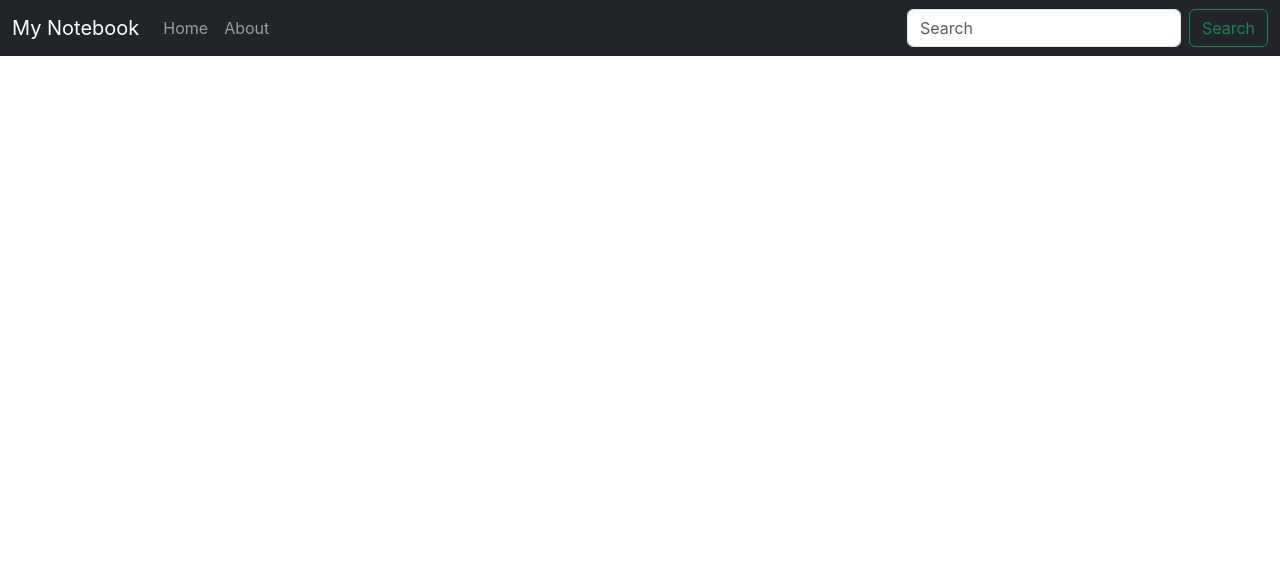
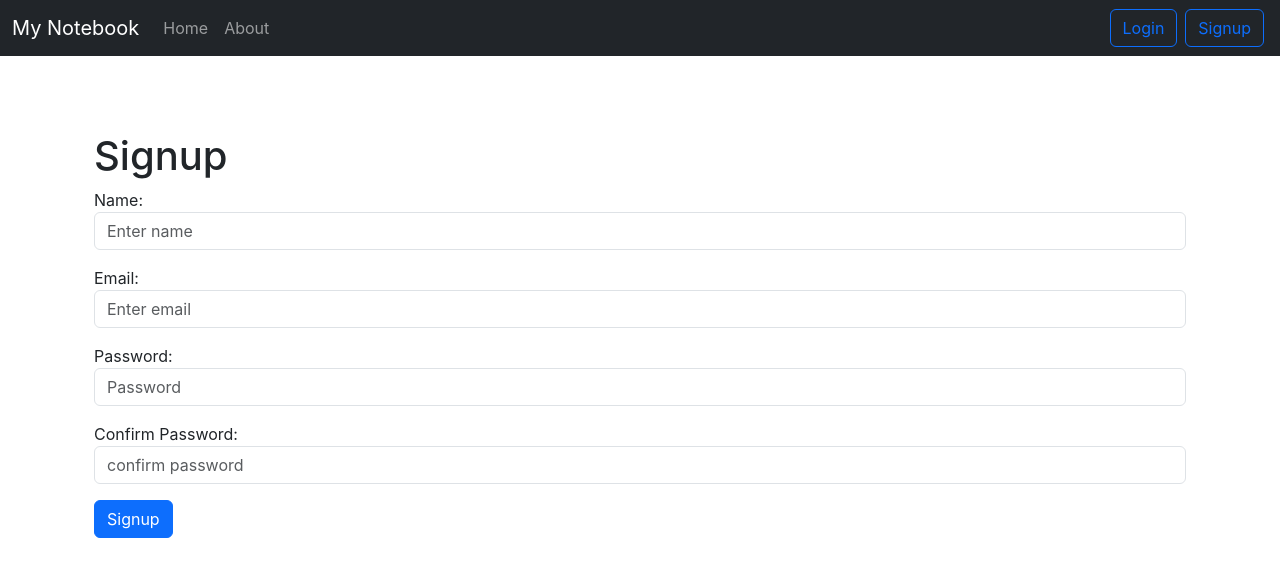
Before and after one commit to shiwalikamboj/notescraft, a React (Create React App) app: page /signup in a window 1280 px wide. Shown: the top 576 px of the page. Built offline with nearby package versions, Linux system fonts and the light colour scheme.

Commit message:
created login and signup form

```diff
--- a/src/App.js
+++ b/src/App.js
@@ -5,8 +5,10 @@ import Home from "./components/Home";
 import About from "./components/About";
 import AlertState from "./context/alert/alertState";
 import Alert from "./components/Alert";
+import Login from "./components/Auth/Login";
 import { BrowserRouter as Router, Routes, Route } from "react-router-dom";
 import NoteState from "./context/notes/noteState";
+import Signup from "./components/Auth/Signup";
 
 function App() {
   return (
@@ -20,6 +22,8 @@ function App() {
               <Routes>
                 <Route path="/" element={<Home />} />
                 <Route path="/about" element={<About />} />
+                <Route path="/login" element={<Login />} />
+                <Route path="/signup" element={<Signup />} />
               </Routes>
             </div>
           </Router>
--- a/src/components/AddNote.js
+++ b/src/components/AddNote.js
@@ -8,7 +8,7 @@ function AddNote() {
   const [note, setNote] = useState({
     title: "",
     description: "",
-    tag: "general",
+    tag: "",
   });
 
   const onChange = (e) => {
@@ -16,7 +16,11 @@ function AddNote() {
   };
   const handleAddNote = (e) => {
     e.preventDefault();
+    if (note.tag === "") {
+      note.tag = "General";
+    }
     addNote(note.title, note.description, note.tag);
+    setNote({ title: "", description: "", tag: "" });
   };
   return (
     <div className="container my-3">
@@ -31,6 +35,7 @@ function AddNote() {
             name="title"
             placeholder="Enter title"
             onChange={onChange}
+            value={note.title}
           />
         </div>
         <div className="form-group">
@@ -42,6 +47,7 @@ function AddNote() {
             name="description"
             placeholder="Enter description"
             onChange={onChange}
+            value={note.description}
           />
         </div>
         <div className="form-group my-3">
@@ -53,9 +59,11 @@ function AddNote() {
             name="tag"
             placeholder="Enter your custom tag"
             onChange={onChange}
+            value={note.tag}
           />
         </div>
         <button
+          disabled={note.title.length < 3 || note.description.length < 4}
           type="submit"
           className="btn btn-primary"
           onClick={handleAddNote}
--- /dev/null
+++ b/src/components/Auth/Login.js
@@ -0,0 +1,72 @@
+import React, { useState } from "react";
+import { useNavigate  } from "react-router-dom";
+
+function Login() {
+    let navigate = useNavigate();
+    const [cred,setCred] = useState({email:"",password:""});
+    const onChange = (e) => {
+        setCred({ ...cred, [e.target.name]: e.target.value });
+      };
+
+    const handleSubmit = async (e) => {
+        e.preventDefault();
+        try {
+            let url = `http://localhost:5000/api/auth/login`;
+            const response = await fetch(url, {
+              method: "POST",
+              headers: {
+                "Content-Type": "application/json",
+              },
+              body: JSON.stringify({email: cred.email, password: cred.password}),
+            });
+            const serverResponse = await response.json();
+
+            if (serverResponse.success) {
+                // store token in local storage
+                localStorage.setItem("auth-token", serverResponse.authToken);
+                navigate("/");
+            }
+          } catch (error) {
+            console.log(error.message);
+          }
+    }
+  return (
+    <div className="container my-3">
+        <h1>
+            Login
+        </h1>
+      <form onSubmit={handleSubmit}>
+        <div className="form-group">
+          <label htmlFor="email">Email: </label>
+          <input
+            type="email"
+            className="form-control"
+            id="email"
+            name="email"
+            aria-describedby="emailHelp"
+            placeholder="Enter email"
+            onChange={onChange}
+            value={cred.email}
+          />
+        </div>
+        <div className="form-group py-3">
+          <label htmlFor="password">Password</label>
+          <input
+            type="password"
+            className="form-control"
+            id="password"
+            name="password"
+            placeholder="Password"
+            onChange={onChange}
+            value={cred.password}
+          />
+        </div>
+        <button type="submit" className="btn btn-primary">
+          Login
+        </button>
+      </form>
+    </div>
+  );
+}
+
+export default Login;
--- /dev/null
+++ b/src/components/Auth/Signup.js
@@ -0,0 +1,105 @@
+import React, { useState } from "react";
+import { useNavigate  } from "react-router-dom";
+
+function Signup() {
+    let navigate = useNavigate();
+    const [cred,setCred] = useState({name:"",email:"",password:"",confirm_password:""});
+    const onChange = (e) => {
+        setCred({ ...cred, [e.target.name]: e.target.value });
+      };
+
+    const handleSubmit = async (e) => {
+        e.preventDefault();
+        if (cred.password !== cred.confirm_password) {
+            return alert("passwords do not match");
+        }
+        try {
+            let url = `http://localhost:5000/api/auth/createuser`;
+            const response = await fetch(url, {
+              method: "POST",
+              headers: {
+                "Content-Type": "application/json",
+              },
+              body: JSON.stringify({
+                name: cred.name,
+                email: cred.email,
+                password: cred.password,
+              }),
+            });
+            const serverResponse = await response.json();
+            console.log(serverResponse);
+
+            if (serverResponse.success) {
+                // store token in local storage
+                localStorage.setItem("auth-token", serverResponse.authToken);
+                navigate("/");
+            }
+          } catch (error) {
+            console.log(error.message);
+          }
+    }
+  return (
+    <div className="container my-3">
+        <h1>
+            Signup
+        </h1>
+      <form onSubmit={handleSubmit}>
+      <div className="form-group">
+          <label htmlFor="name">Name: </label>
+          <input
+            type="text"
+            className="form-control"
+            id="name"
+            name="name"
+            aria-describedby="emailHelp"
+            placeholder="Enter name"
+            onChange={onChange}
+            value={cred.name}
+          />
+        </div>
+        <div className="form-group py-3">
+          <label htmlFor="email">Email: </label>
+          <input
+            type="email"
+            className="form-control"
+            id="email"
+            name="email"
+            aria-describedby="emailHelp"
+            placeholder="Enter email"
+            onChange={onChange}
+            value={cred.email}
+          />
+        </div>
+        <div className="form-group">
+          <label htmlFor="password">Password: </label>
+          <input
+            type="password"
+            className="form-control"
+            id="password"
+            name="password"
+            placeholder="Password"
+            onChange={onChange}
+            value={cred.password}
+          />
+        </div>
+        <div className="form-group py-3">
+          <label htmlFor="confirm_password">Confirm Password: </label>
+          <input
+            type="password"
+            className="form-control"
+            id="confirm_password"
+            name="confirm_password"
+            placeholder="confirm password"
+            onChange={onChange}
+            value={cred.confirm_password}
+          />
+        </div>
+        <button type="submit" className="btn btn-primary">
+          Signup
+        </button>
+      </form>
+    </div>
+  );
+}
+
+export default Signup;
--- a/src/components/Navbar.js
+++ b/src/components/Navbar.js
@@ -23,8 +23,8 @@ function Navbar() {
         </li>
       </ul>
       <form className="d-flex" role="search">
-        <input className="form-control me-2" type="search" placeholder="Search" aria-label="Search" />
-        <button className="btn btn-outline-success" type="submit">Search</button>
+      <Link type="button" to="/login" className="btn btn-outline-primary mx-1">Login</Link>
+      <Link type="button" to="/signup" className="btn btn-outline-primary mx-1">Signup</Link>
       </form>
     </div>
   </div>
--- a/src/components/Notes.js
+++ b/src/components/Notes.js
@@ -4,7 +4,6 @@ import NoteItem from "./NoteItem";
 import AddNote from "./AddNote";
 
 function Notes() {
-
   const context = useContext(NoteContext);
   const { notes, getNotes, editNote } = context;
   useEffect(() => {
@@ -37,6 +36,9 @@ function Notes() {
 
   const handleUpdateNote = (e) => {
     e.preventDefault();
+    if (note.etag === "") {
+      note.etag = "General";
+    }
     editNote(note.eid, note.etitle, note.edescription, note.etag);
     refClose.current.click();
   };
@@ -117,7 +119,7 @@ function Notes() {
               </div>
               <div className="modal-footer">
                 <button
-                ref={refClose}
+                  ref={refClose}
                   type="button"
                   className="btn btn-secondary"
                   data-bs-dismiss="modal"
@@ -125,6 +127,9 @@ function Notes() {
                   Cancel
                 </button>
                 <button
+                  disabled={
+                    note.etitle.length < 3 || note.edescription.length < 4
+                  }
                   type="button"
                   className="btn btn-primary"
                   onClick={handleUpdateNote}
@@ -136,6 +141,11 @@ function Notes() {
           </div>
         </div>
         <h2>Your Notes</h2>
+        <div className="container mx-3 my-3">
+          <h3 className="text-center">
+          {notes.length === 0 && "No notes to display!!"}
+          </h3>
+        </div>
         {notes.map((note) => {
           return (
             <NoteItem key={note._id} note={note} updateNote={updateNote} />
```
Also changed, not shown: 1 other file (tests, documents, lock files or other folders).
